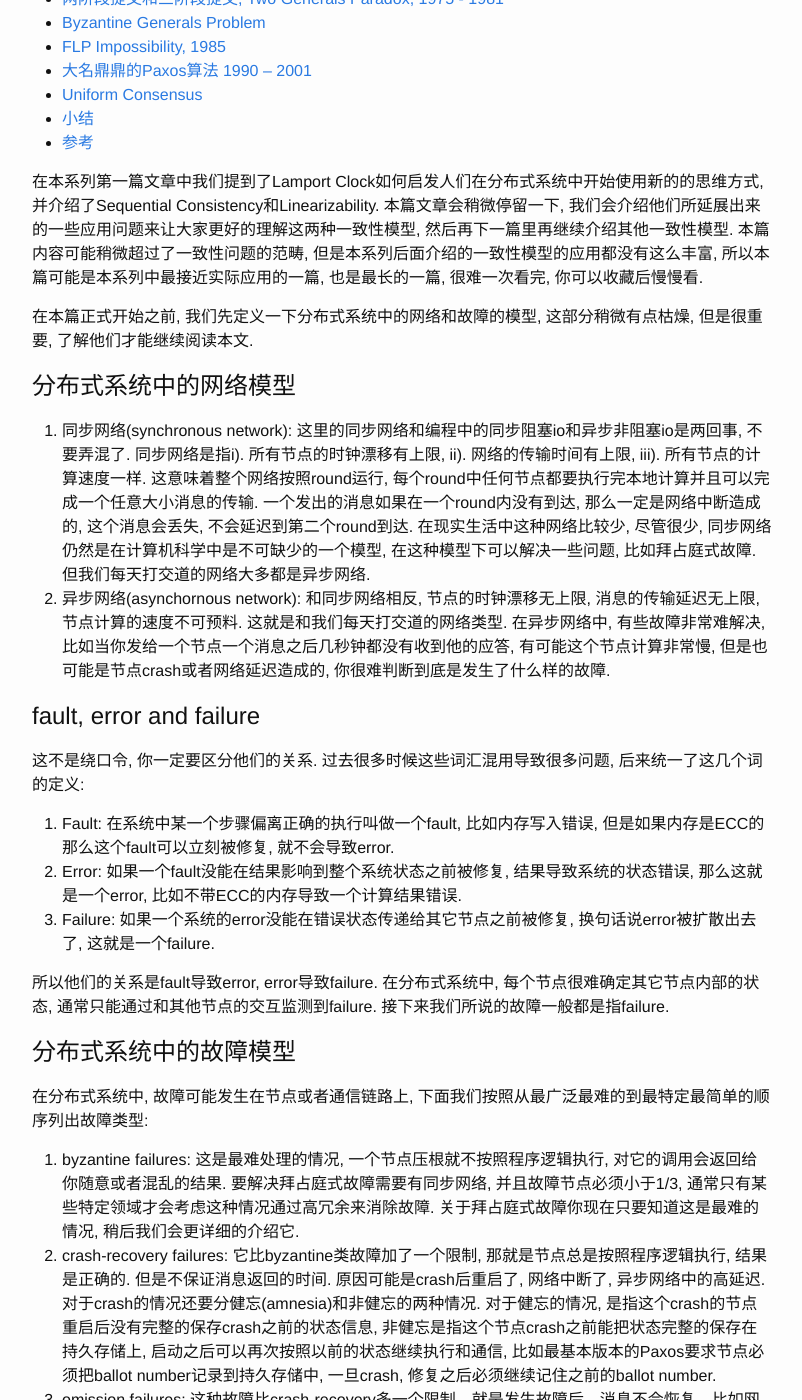
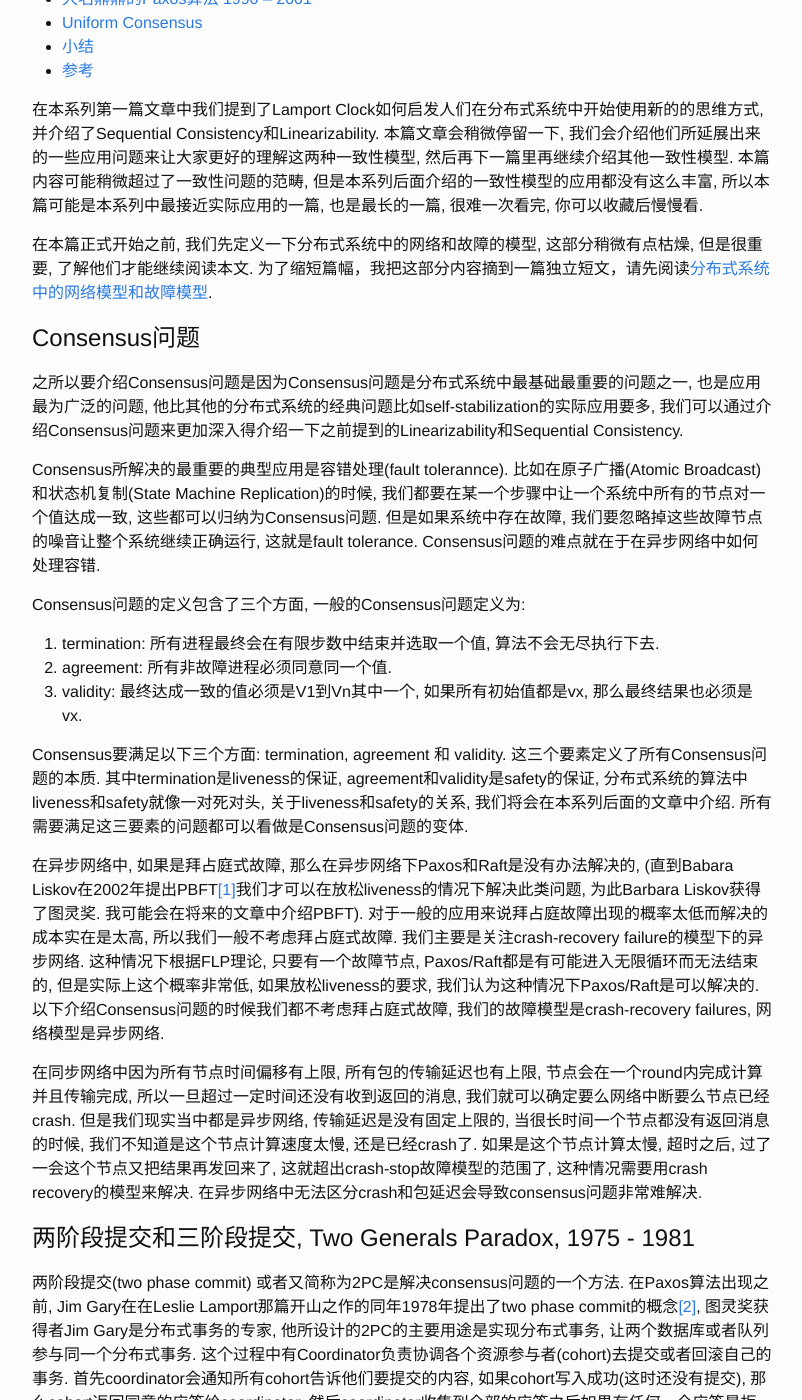
Before and after one commit to DanielYWoo/danielywoo.github.io, a Jekyll site: the page built from _posts/2015-11-24-history-of-distributed-systems-2.markdown, in a window 1280 px wide and 1400 px high, scrolled down 309 px. Shown: the whole window, without its empty margins (238-1040 px from the left). Built offline with Jekyll 4.4.1, drawn with Linux system fonts in a browser that asks for light colours; comment, search, counter and statistics services are not loaded; some of the changed text lies outside the part shown.

Commit message:
fix byzantine description

````diff
--- a/_posts/2015-10-05-network-failure-models.markdown
+++ b/_posts/2015-10-05-network-failure-models.markdown
@@ -24,7 +24,7 @@ Failure: 如果一个系统的error没能在错误状态传递给其它节点之
 # 分布式系统中的故障模型
 在分布式系统中, 故障可能发生在节点或者通信链路上, 下面我们按照从最广泛最难的到最特定最简单的顺序列出故障类型:
 
-1. byzantine failures: 这是最难处理的情况, 一个节点压根就不按照程序逻辑执行, 对它的调用会返回给你随意或者混乱的结果. 要解决拜占庭式故障需要有同步网络, 并且故障节点必须小于1/3, 通常只有某些特定领域才会考虑这种情况通过高冗余来消除故障. 关于拜占庭式故障你现在只要知道这是最难的情况, 稍后我们会更详细的介绍它.
+1. byzantine failures: 这是最难处理的情况, 一个节点压根就不按照程序逻辑执行, 对它的调用会返回给你随意或者混乱的结果. 要解决拜占庭式故障需要有同步网络, 并且故障节点必须小于1/3或者消息传递过程中不可篡改，通常只有某些特定领域才会考虑这种情况通过高冗余来消除故障. 关于拜占庭式故障你现在只要知道这是最难的情况, 稍后我们会更详细的介绍它.
 2. crash-recovery failures: 它比byzantine类故障加了一个限制, 那就是节点总是按照程序逻辑执行, 结果是正确的. 但是不保证消息返回的时间. 原因可能是crash后重启了, 网络中断了, 异步网络中的高延迟. 对于crash的情况还要分健忘(amnesia)和非健忘的两种情况. 对于健忘的情况, 是指这个crash的节点重启后没有完整的保存crash之前的状态信息, 非健忘是指这个节点crash之前能把状态完整的保存在持久存储上, 启动之后可以再次按照以前的状态继续执行和通信.
 3. omission failures: 比crash-recovery多了一个限制, 就是一定要非健忘. 有些算法要求必须是非健忘的. 比如最基本版本的Paxos要求节点必须把ballot number记录到持久存储中, 一旦crash, 修复之后必须继续记住之前的ballot number.
 4. crash-stop failures: 也叫做crash failure或者fail-stop failures, 它比omission failure多了一个故障发生后要停止响应的要求. 比如一个节点出现故障后立即停止接受和发送所有消息, 或者网络发生了故障无法进行任何通信, 并且这些故障不会恢复. 简单讲, 一旦发生故障, 这个节点 就不会再和其它节点有任何交互. 就像他的名字描述的那样, crash and stop.
@@ -33,4 +33,4 @@ Failure: 如果一个系统的error没能在错误状态传递给其它节点之
 
 <img src="/images/2015-10-05/failures.png" max-height="500px">
 
-这四种故障中, 拜占庭式故障是非常难以解决的, Leslie Lamport证明在同步网络下,有办法验证消息真伪, 故障节点不超过1/3的情况下才有可能解决, 在现实中, 这类问题解决成本非常高, 只有在非常关键的领域才会考虑使用BFT(Byzantine Fault Tolerance)的设计. 比如NASA的航天飞机有5台可以抵抗各种射线影响的AP-101系列计算机, 其中四台使用同样的软件运行, 另外一台独立运行另外一个独立编写版本的软件. 空客A320有7台计算机, 分别是三种硬件上运行的三套独立编写的软件. 美国海军的海狼级核动力攻击型潜水艇(SSN-21)也采用了多组计算机控制. 绝大多数应用是不太考虑重力加速度和射线辐射对硬件的影响的. 大多数分布式应用主要是关注crash-recovery的情况, 而crash-stop是一种过于理想化的情况, 比如3PC的故障模型是基于crash-stop的, 但是在真实环境中crash-recovery会导致3PC的结果不一致.
+这四种故障中, 拜占庭式故障是非常难以解决的, Leslie Lamport证明在同步网络下,有办法验证消息真伪或者故障节点不超过1/3的情况下才有可能解决, 在现实中, 这类问题解决成本非常高, 只有在非常关键的领域才会考虑使用BFT(Byzantine Fault Tolerance)的设计. 比如NASA的航天飞机有5台可以抵抗各种射线影响的AP-101系列计算机, 其中四台使用同样的软件运行, 另外一台独立运行另外一个独立编写版本的软件. 空客A320有7台计算机, 分别是三种硬件上运行的三套独立编写的软件. 美国海军的海狼级核动力攻击型潜水艇(SSN-21)也采用了多组计算机控制. 绝大多数应用是不太考虑重力加速度和射线辐射对硬件的影响的. 大多数分布式应用主要是关注crash-recovery的情况, 而crash-stop是一种过于理想化的情况, 比如3PC的故障模型是基于crash-stop的, 但是在真实环境中crash-recovery会导致3PC的结果不一致.
--- a/_posts/2015-11-24-history-of-distributed-systems-2.markdown
+++ b/_posts/2015-11-24-history-of-distributed-systems-2.markdown
@@ -7,34 +7,7 @@ published: true
 
 在本系列第一篇文章中我们提到了Lamport Clock如何启发人们在分布式系统中开始使用新的的思维方式, 并介绍了Sequential Consistency和Linearizability. 本篇文章会稍微停留一下, 我们会介绍他们所延展出来的一些应用问题来让大家更好的理解这两种一致性模型, 然后再下一篇里再继续介绍其他一致性模型. 本篇内容可能稍微超过了一致性问题的范畴, 但是本系列后面介绍的一致性模型的应用都没有这么丰富, 所以本篇可能是本系列中最接近实际应用的一篇, 也是最长的一篇, 很难一次看完, 你可以收藏后慢慢看.
 
-在本篇正式开始之前, 我们先定义一下分布式系统中的网络和故障的模型, 这部分稍微有点枯燥, 但是很重要, 了解他们才能继续阅读本文.
-
-# 分布式系统中的网络模型
-
-1. 同步网络(synchronous network): 这里的同步网络和编程中的同步阻塞io和异步非阻塞io是两回事, 不要弄混了. 同步网络是指i). 所有节点的时钟漂移有上限, ii). 网络的传输时间有上限, iii). 所有节点的计算速度一样. 这意味着整个网络按照round运行, 每个round中任何节点都要执行完本地计算并且可以完成一个任意大小消息的传输. 一个发出的消息如果在一个round内没有到达, 那么一定是网络中断造成的, 这个消息会丢失, 不会延迟到第二个round到达. 在现实生活中这种网络比较少, 尽管很少, 同步网络仍然是在计算机科学中是不可缺少的一个模型, 在这种模型下可以解决一些问题, 比如拜占庭式故障. 但我们每天打交道的网络大多都是异步网络.
-2. 异步网络(asynchornous network): 和同步网络相反, 节点的时钟漂移无上限, 消息的传输延迟无上限, 节点计算的速度不可预料. 这就是和我们每天打交道的网络类型. 在异步网络中, 有些故障非常难解决, 比如当你发给一个节点一个消息之后几秒钟都没有收到他的应答, 有可能这个节点计算非常慢, 但是也可能是节点crash或者网络延迟造成的, 你很难判断到底是发生了什么样的故障.
-
-# fault, error and failure
-这不是绕口令, 你一定要区分他们的关系. 过去很多时候这些词汇混用导致很多问题, 后来统一了这几个词的定义:
-1. Fault: 在系统中某一个步骤偏离正确的执行叫做一个fault, 比如内存写入错误, 但是如果内存是ECC的那么这个fault可以立刻被修复, 就不会导致error.
-2. Error: 如果一个fault没能在结果影响到整个系统状态之前被修复, 结果导致系统的状态错误, 那么这就是一个error, 比如不带ECC的内存导致一个计算结果错误.
-3. Failure: 如果一个系统的error没能在错误状态传递给其它节点之前被修复, 换句话说error被扩散出去了, 这就是一个failure.
-
-所以他们的关系是fault导致error, error导致failure. 在分布式系统中, 每个节点很难确定其它节点内部的状态, 通常只能通过和其他节点的交互监测到failure. 接下来我们所说的故障一般都是指failure.
-
-# 分布式系统中的故障模型
-在分布式系统中, 故障可能发生在节点或者通信链路上, 下面我们按照从最广泛最难的到最特定最简单的顺序列出故障类型:
-
-1. byzantine failures: 这是最难处理的情况, 一个节点压根就不按照程序逻辑执行, 对它的调用会返回给你随意或者混乱的结果. 要解决拜占庭式故障需要有同步网络, 并且故障节点必须小于1/3, 通常只有某些特定领域才会考虑这种情况通过高冗余来消除故障. 关于拜占庭式故障你现在只要知道这是最难的情况, 稍后我们会更详细的介绍它.
-2. crash-recovery failures: 它比byzantine类故障加了一个限制, 那就是节点总是按照程序逻辑执行, 结果是正确的. 但是不保证消息返回的时间. 原因可能是crash后重启了, 网络中断了, 异步网络中的高延迟. 对于crash的情况还要分健忘(amnesia)和非健忘的两种情况. 对于健忘的情况, 是指这个crash的节点重启后没有完整的保存crash之前的状态信息, 非健忘是指这个节点crash之前能把状态完整的保存在持久存储上, 启动之后可以再次按照以前的状态继续执行和通信, 比如最基本版本的Paxos要求节点必须把ballot number记录到持久存储中, 一旦crash, 修复之后必须继续记住之前的ballot number.
-3. omission failures: 这种故障比crash-recovery多一个限制，就是发生故障后，消息不会恢复。比如网络故障造成某条消息在传输中丢失(而不是延迟).
-4. crash-stop failures: 也叫做crash failure或者fail-stop failures, 它比omission failure容易处理, 因为这种模型下故障就是crash, 并且这些故障不会恢复. 比如一个节点出现故障后立即停止接受和发送所有消息. 简单讲, 一旦发生故障, 这个节点就不会再和其它节点有任何交互. 就像他的名字描述的那样, crash and stop.
-
-分布式系统中的故障类型还有其他的分类方法, 有些分类会把omission去掉, 有些会加入performance failures, 有些会把crash-stop和fail-stop根据故障检测能力区分开, 此处介绍的是使用较为广泛的一种分类方法. 他们的关系如下:
-
-<img src="/images/2015-10-05/failures.png" max-height="500px">
-
-这四种故障中, 拜占庭式故障是非常难以解决的, Leslie Lamport证明在同步网络下, 有办法验证消息真伪, 故障节点不超过1/3的情况下才有可能解决. 在现实中, 这类问题解决成本非常高, 只有在非常关键的领域会考虑使用BFT(Byzantine Fault Tolerance)的设计. 比如NASA的航天飞机有5台可以抵抗各种射线影响的AP-101系列计算机, 其中四台使用同样的软件运行, 另外一台独立运行另外一个独立编写版本的软件. 空客A320有7台计算机, 分别是三种硬件上运行的三套独立编写的软件. 美国海军的海狼级核动力攻击型潜水艇(SSN-21)也采用了多组计算机控制. 绝大多数应用是不太考虑重力加速度和射线辐射对硬件的影响的, 稍后本文会介绍拜占庭将军问题来具体解释一下这类问题. 大多数分布式应用主要是关注crash-recovery的情况, 而crash-stop是一种过于理想化的情况, 后面我们在介绍Paxos算法的时候会给大家讲解为什么这个过于理想化的故障模型会带来什么样的问题.
+在本篇正式开始之前, 我们先定义一下分布式系统中的网络和故障的模型, 这部分稍微有点枯燥, 但是很重要, 了解他们才能继续阅读本文. 为了缩短篇幅，我把这部分内容摘到一篇独立短文，请先阅读[分布式系统中的网络模型和故障模型](/network-failure-models).
 
 # Consensus问题
 
@@ -111,7 +84,7 @@
 
 在同步网络中, 有3f+1个节点, 如果故障节点不超过f个, 那么这个问题是可以解决的. 我们这里不做严格证明, 但是可以简单解释一下原因.
 
-我们考虑最基础的一种情况, 假设有三个将军, 只有一个叛徒. 如果A是叛徒, 那么A可能会给B发出进攻(1), 然后给C发出撤退(0)的命令. 当B和C互相同步信息的时候他们会发现两个不一致的信息. 但是B和C谁也无法判断谁是叛徒, 比如从B的角度来看, 他无法判断A是叛徒或者C是叛徒. 所以三个将军里有一个叛徒是无法解决的. 如果消息可以防止伪造, 那么在同步网络中叛徒达到1/3也是可以解决的. 下图右边从C的角度来看, 因为消息是真实无法伪造的, 那么很明显A是叛徒. 由此可以推导到3f+1的情况.
+我们考虑最基础的一种情况, 假设有三个将军, 只有一个叛徒. 如果A是叛徒, 那么A可能会给B发出进攻(1), 然后给C发出撤退(0)的命令. 当B和C互相同步信息的时候他们会发现两个不一致的信息. 但是B和C谁也无法判断谁是叛徒, 比如从B的角度来看, 他无法判断A是叛徒或者C是叛徒. 所以三个将军里有一个叛徒是无法解决的. 如果消息可以防止伪造, 那么在同步网络中叛徒达到1/3以上也是可以解决的. 下图右边从C的角度来看, 因为消息是真实无法伪造的, 那么很明显A是叛徒.
 
 <img src="/images/2015-11-24/byzantine_generals.png" max-height="500px">
 
--- a/_posts/2021-03-04-web-security-xss-csrf.markdown
+++ b/_posts/2021-03-04-web-security-xss-csrf.markdown
@@ -43,19 +43,25 @@ The output would be
 ```
 In most cases React is immune to XSS unless you use some special risky features as below:
 ##### Exception 1 - inline javascript:code
+
 ```
 const val = "javascript:alert(0)"
 return (<a href={val}>mylink</a>)
 ```
 
 ##### Exception 2 - base64 encoded script
+
 ```
 const val = "data:text/html;base64," + base64encode("<script>alert(0)</script>")
 return (<a href={val}>mylink</a>)
 ```
+
 ##### Exception 3 - dangerouslySetInnerHTML
+
 ```
+{% raw %}
 <div dangerouslySetInnerHTML={{__html:test}} />
+{% endraw %}
 ```
 
 #### Server Side Rendering
````
Also changed, not shown: _posts/2021-03-04-web-security-xss-csrf-cn.markdown (+5 -3 lines).
